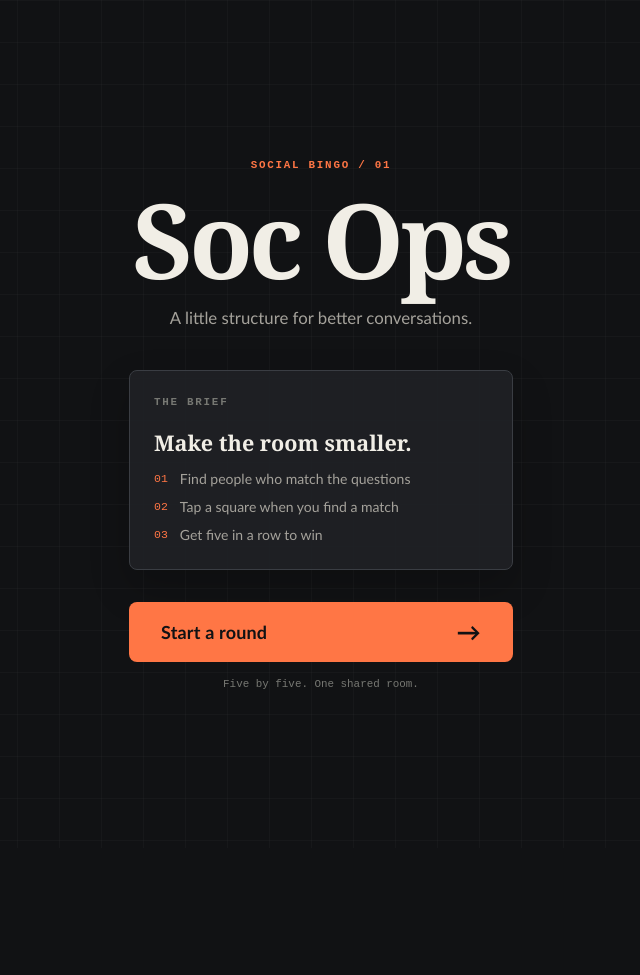
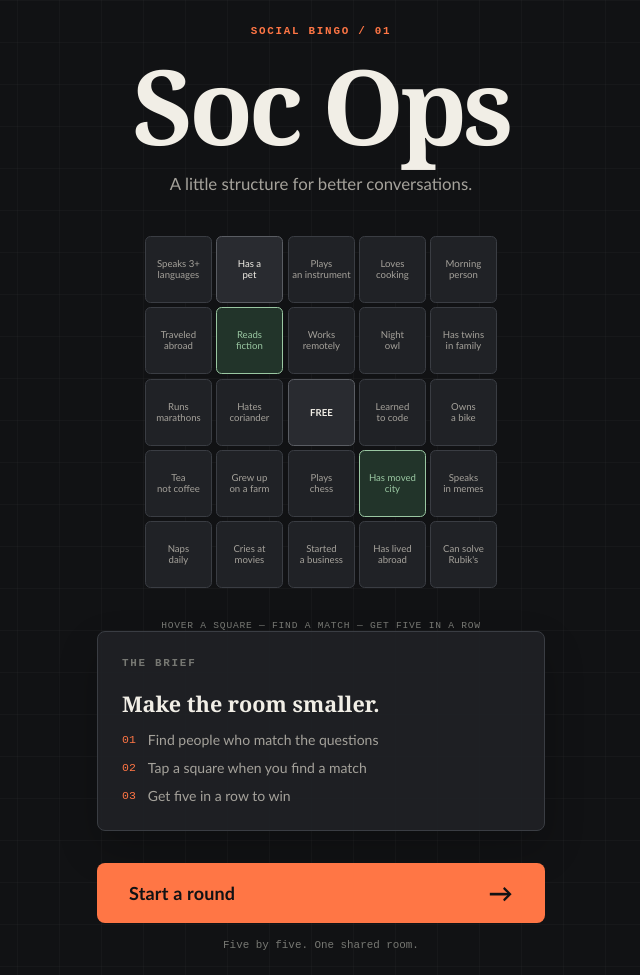
Before and after one commit to treinamentos-serpro/agent-lab-java-helderribeiro, a Spring Boot app: page / in a window 1280 px wide. Shown: the whole page, without its empty margins (319-959 px from the left). Before the commit the page ends 689 px from the top, so only its background shows below. Run offline with Spring Boot 4, Linux system fonts and the light colour scheme.

Commit message:
feat: design variation 2 – 5×5 board preview as lobby centrepiece
Co-authored-by: helderribeiroserpro <320666856+helderribeiroserpro@users.noreply.github.com>

```diff
--- a/socops/src/main/resources/static/css/app.css
+++ b/socops/src/main/resources/static/css/app.css
@@ -222,7 +222,7 @@ button:focus-visible {
 }
 
 .lobby-content {
-    width: min(100%, 25rem);
+    width: min(100%, 28rem);
     animation: reveal-up 700ms cubic-bezier(0.2, 0.8, 0.2, 1) both;
 }
 
@@ -333,3 +333,85 @@ button:focus-visible {
 @media (prefers-reduced-motion: reduce) {
     *, *::before, *::after { animation-duration: 0.01ms !important; scroll-behavior: auto !important; transition-duration: 0.01ms !important; }
 }
+
+/* ── lobby board preview ─────────────────────────────────────── */
+.preview-stage {
+    margin: 0 auto 2rem;
+    width: min(100%, 22rem);
+}
+
+.preview-grid {
+    display: grid;
+    grid-template-columns: repeat(5, minmax(0, 1fr));
+    gap: 0.28rem;
+    margin-bottom: 0.6rem;
+}
+
+.preview-tile {
+    aspect-ratio: 1 / 1;
+    background: var(--panel);
+    border: 1px solid var(--line);
+    border-radius: 0.35rem;
+    color: var(--muted);
+    display: flex;
+    align-items: center;
+    justify-content: center;
+    overflow: hidden;
+    padding: 0.2rem;
+    transition: background 200ms ease, border-color 200ms ease, color 200ms ease, transform 160ms ease;
+    animation: preview-in 400ms cubic-bezier(0.2, 0.8, 0.2, 1) both;
+}
+
+.preview-tile span {
+    font-size: clamp(0.42rem, 1.5vw, 0.6rem);
+    line-height: 1.2;
+    text-align: center;
+    white-space: pre-line;
+    word-break: break-word;
+    hyphens: auto;
+    pointer-events: none;
+}
+
+/* hover — communicates interactivity without simulating real gameplay */
+.preview-tile:hover,
+.preview-tile--focus {
+    background: var(--panel-raised);
+    border-color: var(--line-bright);
+    color: var(--paper);
+    transform: translateY(-2px);
+}
+
+/* demo-marked state — shows what a "found match" looks like */
+.preview-tile--marked {
+    background: var(--green-wash);
+    border-color: var(--green);
+    color: var(--green);
+}
+
+/* free space */
+.preview-tile--free {
+    background: var(--panel-raised);
+    border-color: var(--line-bright);
+    color: var(--paper);
+    font-weight: 700;
+}
+
+.preview-caption {
+    color: var(--muted-dim);
+    font-family: "Courier New", monospace;
+    font-size: 0.6rem;
+    letter-spacing: 0.08em;
+    text-align: center;
+    text-transform: uppercase;
+    margin: 0;
+}
+
+@keyframes preview-in {
+    from { opacity: 0; transform: scale(0.85); }
+    to   { opacity: 1; transform: scale(1); }
+}
+
+@media (max-width: 520px) {
+    .preview-stage { width: min(100%, 18rem); }
+    .preview-tile { border-radius: 0.2rem; }
+}
--- a/socops/src/main/resources/templates/game.html
+++ b/socops/src/main/resources/templates/game.html
@@ -13,11 +13,19 @@
 <!--  LOBBY — visible before a game starts                          -->
 <!-- ============================================================= -->
 <div id="lobbyView" class="lobby-shell flex flex-col items-center justify-center min-h-full p-6">
-    <div class="lobby-content text-center max-w-sm">
+    <div class="lobby-content text-center">
         <p class="eyebrow">SOCIAL BINGO / 01</p>
         <h1 class="brand-title font-bold">Soc Ops</h1>
         <p class="lobby-subtitle">A little structure for better conversations.</p>
 
+        <!-- 5×5 board preview — purely decorative, communicates the game loop -->
+        <!-- The grid itself is aria-hidden; the visible caption is outside    -->
+        <div class="preview-stage" aria-hidden="true">
+            <div class="preview-grid grid grid-cols-5" id="previewGrid">
+                <!-- 25 cells injected by JS below -->
+            </div>
+        </div>
+        <p class="preview-caption">hover a square — find a match — get five in a row</p>
         <div class="how-to-play rounded-lg p-6 mb-8">
             <div class="section-label">THE BRIEF</div>
             <h2 class="font-semibold mb-3">Make the room smaller.</h2>
@@ -287,6 +295,7 @@
 
     /* ── public API (called from onclick attrs) ───────────────── */
     window.launchGame = function () {
+        clearInterval(previewIntervalId);
         fetch("/api/bingo/fresh-board")
             .then(function (resp) { return resp.json(); })
             .then(function (cells) {
@@ -315,6 +324,63 @@
         persistSnapshot();
     };
 
+    /* ── lobby preview board ──────────────────────────────────── */
+    function buildPreview() {
+        var pg = document.getElementById("previewGrid");
+        if (!pg) { return null; }
+
+        /* Sparse demo labels that hint at real prompt variety */
+        var demoLabels = [
+            "Speaks 3+\nlanguages", "Has a\npet",       "Plays\nan instrument", "Loves\ncooking",  "Morning\nperson",
+            "Traveled\nabroad",     "Reads\nfiction",    "Works\nremotely",     "Night\nowl",       "Has twins\nin family",
+            "Runs\nmarathons",      "Hates\ncoriander",  "FREE",                "Learned\nto code", "Owns\na bike",
+            "Tea\nnot coffee",      "Grew up\non a farm", "Plays\nchess",        "Has moved\ncity",  "Speaks\nin memes",
+            "Naps\ndaily",          "Cries at\nmovies",  "Started\na business", "Has lived\nabroad", "Can solve\nRubik's"
+        ];
+
+        /* Indices that are pre-staged in the demo */
+        var demoMarked = { 12: "free", 6: true, 18: true };
+        /* Index that starts with the focus highlight */
+        var demoHoverIdx = 1;
+
+        for (var i = 0; i < 25; i++) {
+            var cell = document.createElement("div");
+            cell.className = "preview-tile";
+
+            if (demoMarked[i] === "free") {
+                cell.classList.add("preview-tile--free");
+            } else if (demoMarked[i]) {
+                cell.classList.add("preview-tile--marked");
+            }
+            if (i === demoHoverIdx) {
+                cell.classList.add("preview-tile--focus");
+            }
+
+            /* staggered reveal delay */
+            cell.style.animationDelay = (i * 18) + "ms";
+
+            var span = document.createElement("span");
+            span.textContent = demoLabels[i] || "";
+            cell.appendChild(span);
+
+            pg.appendChild(cell);
+        }
+
+        /* Cycle the focus hint every 2 s to communicate interactivity */
+        var focusCandidates = [0, 1, 2, 3, 4, 5, 7, 8, 9, 10, 11, 13, 14, 15, 16, 17, 19, 20, 21, 22, 23, 24];
+        var focusCurrent = demoHoverIdx;
+        var intervalId = setInterval(function () {
+            var cells = pg.querySelectorAll(".preview-tile");
+            cells[focusCurrent].classList.remove("preview-tile--focus");
+            var candidates = focusCandidates.filter(function (idx) { return idx !== focusCurrent; });
+            focusCurrent = candidates[Math.floor(Math.random() * candidates.length)];
+            cells[focusCurrent].classList.add("preview-tile--focus");
+        }, 2000);
+        return intervalId;
+    }
+
+    var previewIntervalId = buildPreview();
+
     /* ── boot ─────────────────────────────────────────────────── */
     if (restoreSnapshot()) {
         paintGrid();
```
